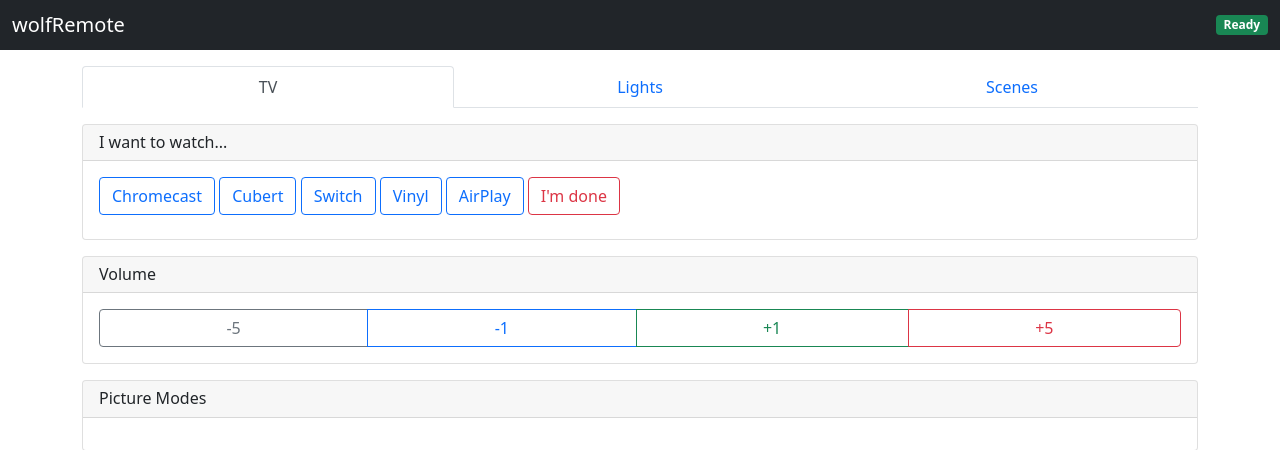
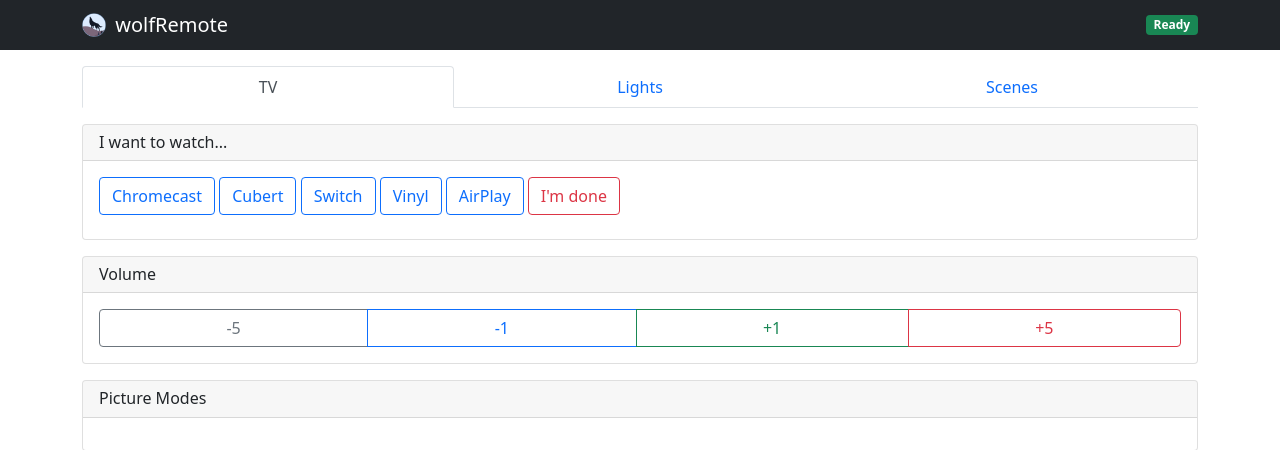
Before and after one commit to terabyte128/wolfRemote, a Flask app: page / in a window 1280 px wide. Shown: the top 450 px of the page. Run offline with Flask 2, Linux system fonts and the light colour scheme; data that the repository does not hold is empty; parts of the project's set-up code (start-up, migrations or seed data) failed here and were passed over.

Commit message:
more icons

```diff
--- a/templates/index.html
+++ b/templates/index.html
@@ -21,8 +21,9 @@
 
 <body>
     <nav class="navbar navbar-dark bg-dark">
-        <div class="container-fluid">
+        <div class="container">
             <h1 class="navbar-brand mb-0">
+                <img src="{{url_for('static', filename='wolfcorner.png')}}" alt="" width="24" height="24" class="d-inline-block align-top me-1">
                 wolfRemote
             </h1>
             <span id="status" class="badge bg-success text-right">Ready</span>
```
Also changed, not shown: static/wolfcorner.png (added), 5 other files.
